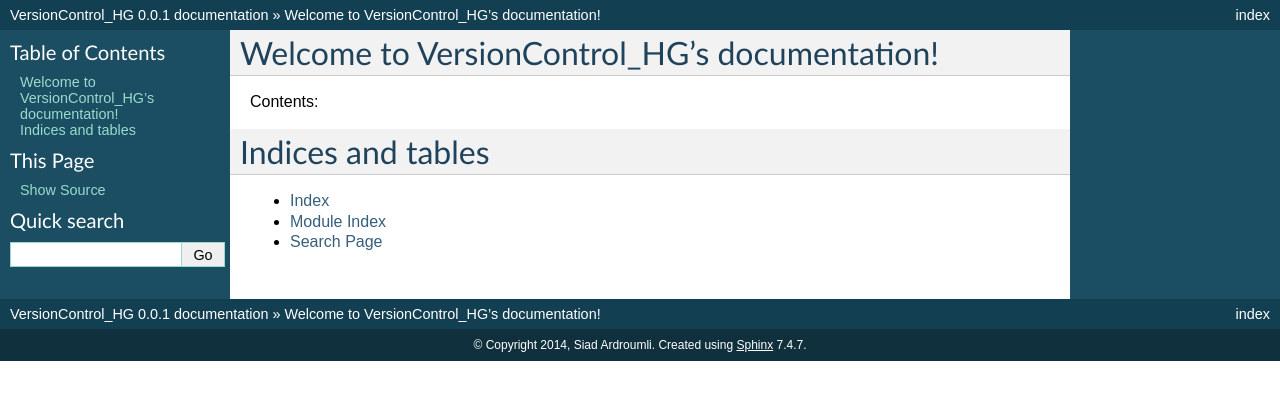
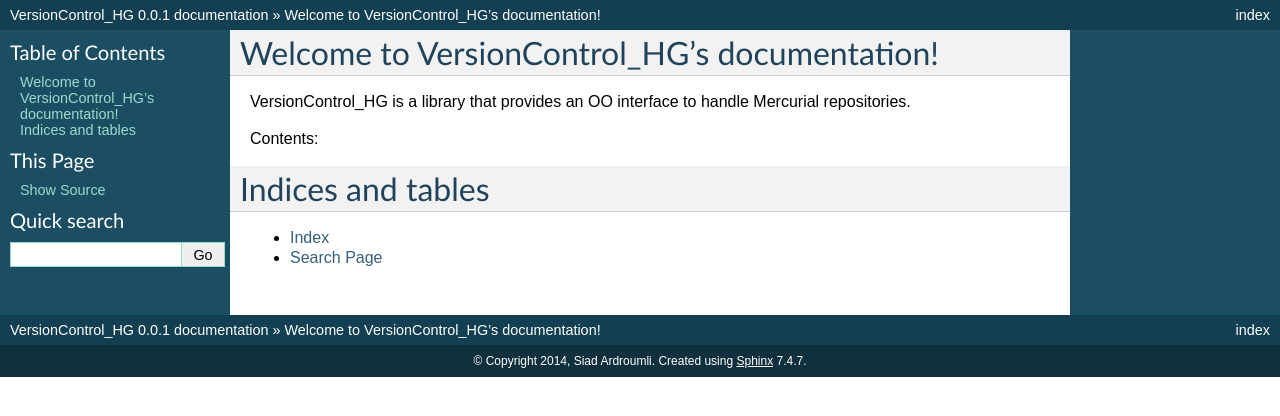
Before and after one commit to siad007/versioncontrol_hg, a Sphinx documentation site: the page built from docs/index.rst, in a window 1280 px wide. Shown: the top 416 px of the page. Built offline with Sphinx 7.4.7, drawn with Linux system fonts in a browser that asks for light colours.

Commit message:
update index.rst

```diff
--- a/docs/index.rst
+++ b/docs/index.rst
@@ -5,6 +5,9 @@
 
 Welcome to VersionControl_HG's documentation!
 =============================================
+
+
+VersionControl_HG is a library that provides an OO interface to handle Mercurial repositories.
 
 Contents:
 
```
Also changed, not shown: other parts of docs/index.rst (+0 -1 lines).
